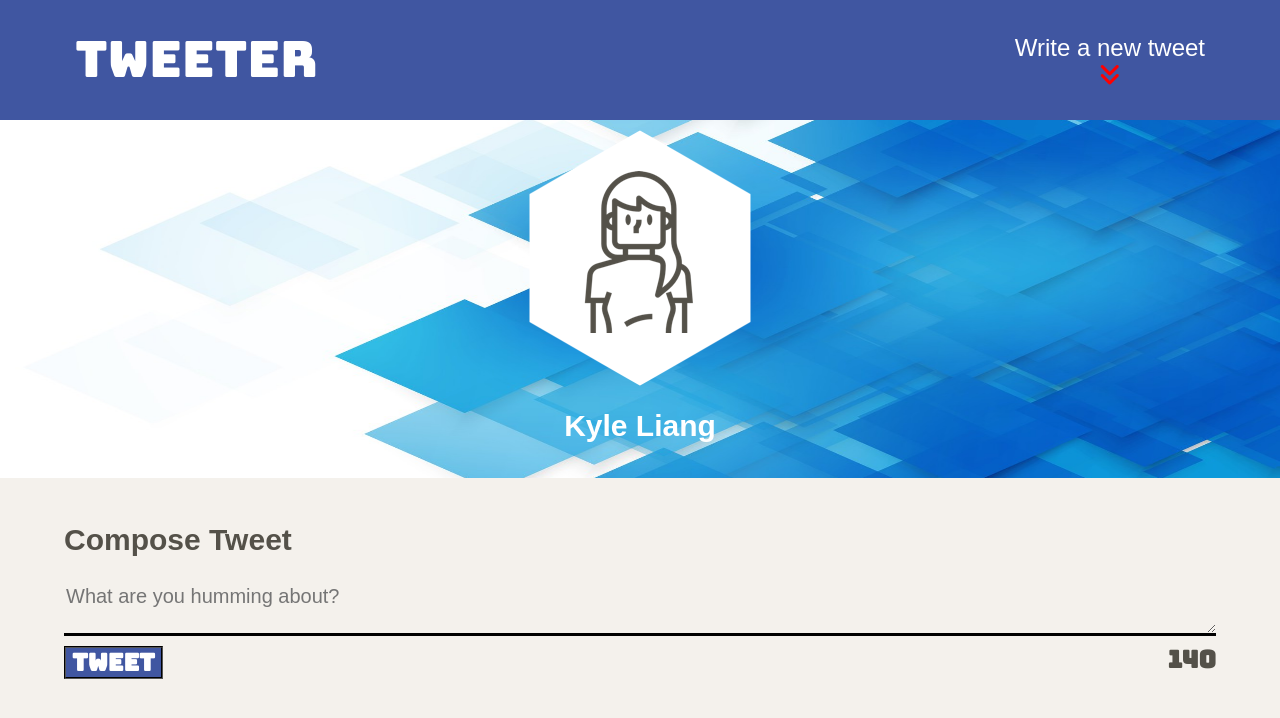
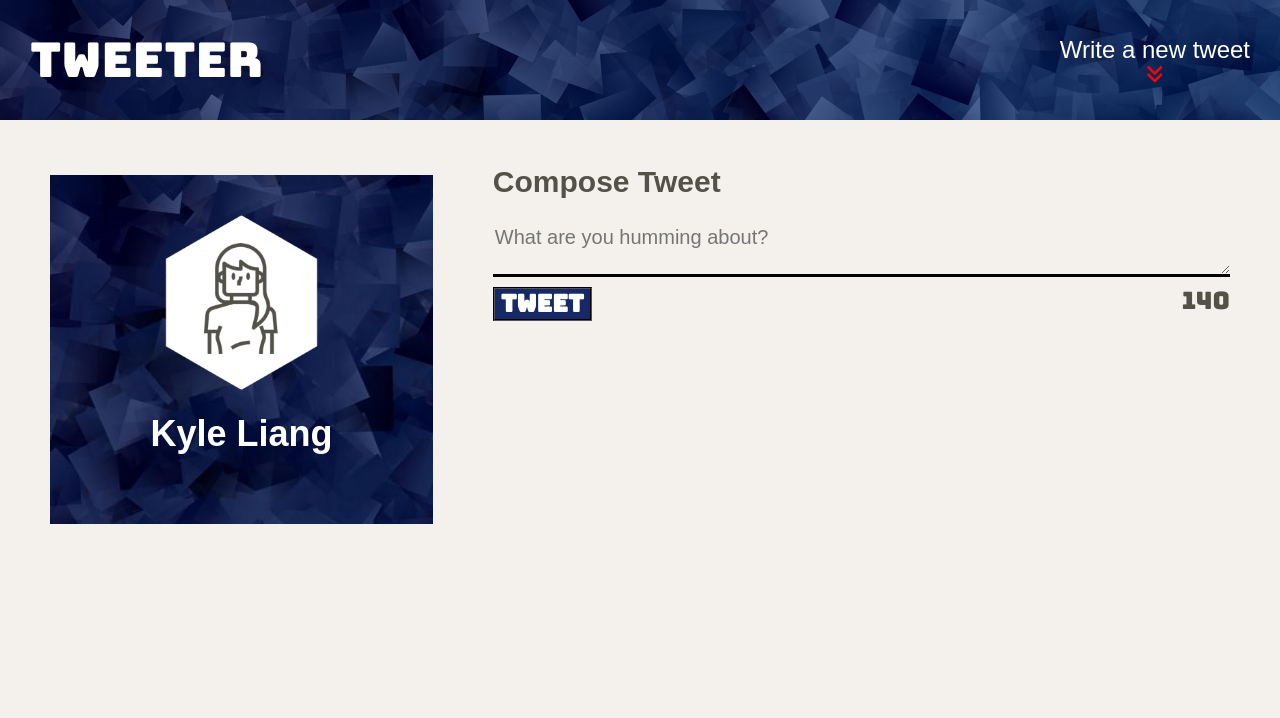
Before and after one commit to kliang1194/tweeter, a website: page public/index.html in a window 1280 px wide. Drawn offline with nearby package versions, Linux system fonts and the light colour scheme; no server answers.

Commit message:
Fix styling and CSS

```diff
--- a/public/index.html
+++ b/public/index.html
@@ -3,6 +3,12 @@
   <head>
     <!-- Meta Information -->
     <title>Tweeter - Home Page</title>
+
+
+    <meta
+    name="viewport"
+    content="width=device-width, initial-scale=1.0, maximum-scale=1.0"
+/>
 
     <!-- External CSS -->
     <link rel="stylesheet" href="https://cdnjs.cloudflare.com/ajax/libs/normalize/8.0.1/normalize.min.css" type="text/css" />
@@ -38,32 +44,35 @@
   <body>
     <!-- Top navigation bar (fixed) -->
     <nav>
-      <span class="a">Tweeter</span>
-      <span class="b">Write a new tweet<i class="fas fa-angle-double-down" style= "color: red"></i></span>
+      <span class="logo">Tweeter</span>
+      <span class="write-tweet">
+        <span class="write-new-tweet">Write a new tweet</span>
+      <i class="fas fa-angle-double-down" style= "color: red"></i>
+    </span>
     </nav>
 
     <!-- Header-->
     <header class="profile-header">
       <div class="user-image">
-          <img src="/images/profile-hex.png">
+          <img class="user-image" src="/images/profile-hex.png">
       </div>
       <br>
       <div class="user-name">
-          <h2><b>Kyle</b> Liang</h2>
+          <h2>Kyle Liang</h2>
       </div>
-  </header>
+    </header>
 
     <!-- Page-specific (main) content here -->
     <main class="main-container">
 
       <!--Animated Error Messages-->
       <section id="error-message">
-      <span id="error-message-empty" class="error-message">
+      <span id="error-message-empty" class="error-message-box">
         <i class="fas fa-exclamation-triangle" style= "color: red"></i>
         Please enter text before submitting a new Tweet!
         <i class="fas fa-exclamation-triangle" style= "color: red"></i>
       </span>
-      <span id="error-message-tooLong" class="error-message">
+      <span id="error-message-tooLong" class="error-message-box">
         <i class="fas fa-exclamation-triangle" style= "color: red"></i>
         Please reduce your tweent content to less than or equal to 140 characters!
         <i class="fas fa-exclamation-triangle" style= "color: red"></i>
@@ -72,10 +81,10 @@
 
       <!--HTML for creating new tweet-->
     <section class="new-tweet">
-      <h2>Compose Tweet</h2>
+      <h2 class="new-tweet-header">Compose Tweet</h2>
       <form action="/tweets" method="POST" id="new-tweet-form">
         <textarea name="text" id="tweet-text" placeholder="What are you humming about?"></textarea>
-        <div>
+        <div class="new-tweet-footer">
           <button id="submit" type="submit">Tweet</button>
           <output name="counter" class="counter" for="tweet-text">140</output>
         </div>
--- a/public/styles/header.css
+++ b/public/styles/header.css
@@ -1,10 +1,7 @@
 .profile-header {
   width: 100%;
-  background-color: #6699CC;
-  background: url(../images/abstract-background.jpeg);
-  background-repeat: no-repeat;
-  background-size: 100% 100%;
-  margin-top: 120px;
+  background-image: url(../images/blue-wallpaper.jpeg);
+  margin-top: 100px;
   display: flex;
   flex-direction: column;
   align-items: center;
@@ -14,6 +11,37 @@
   padding: 10px;
 }
 
+.user-image {
+  display: flex;
+  margin-left: 10px;
+  margin-right: 10px;
+  max-width: 150px;
+  max-height: 150px;
+  height: auto;
+  width: auto;
+  justify-content: center;
+}
+
 .user-name {
-  margin-top: -30px
+  margin-top: -30px;
+  font-size: 1.25rem;
 }
+
+@media only screen and (min-width: 1024px) {
+.profile-header {
+  margin-top: 175px;
+  margin-left: 50px;
+  margin-right: 30px;
+  padding-top: 40px;
+  padding-bottom: 40px;
+}
+
+.user-image {
+  max-width: 175px;
+  max-height: 175px;
+}
+
+.user-name {
+  font-size: 1.5rem;
+}
+}
--- a/public/styles/layout.css
+++ b/public/styles/layout.css
@@ -3,7 +3,7 @@
  * https://css-tricks.com/international-box-sizing-awareness-day/
  * Do not modify these two selectors, please
  */
-html {
+ html {
   box-sizing: border-box;
 }
 *, *:before, *:after {
@@ -19,7 +19,7 @@ html {
   background-color: #f4f1ec;
   font-size: 20px;
   font-family: 'Source Sans Pro', sans-serif;
-  font-weight: 600;
+  font-weight: 400;
   display: flex;
   flex-direction: column;
   align-content: center;
@@ -35,6 +35,18 @@ main {
   align-items: center;
   padding-top: 20px;
 }
-/*
- * Additional CSS can be defined below or in other CSS files, as per instructions
- */
+
+ @media only screen and (min-width: 1024px) {
+  body {
+    flex-direction: row;
+    align-items: flex-start;
+  }
+
+  main {
+    width: 200%;
+    background-color: #f4f1ec;
+    margin-top: 120px;
+    margin-right: 50px;
+    margin-left: 30px;
+  }
+}
--- a/public/styles/nav.css
+++ b/public/styles/nav.css
@@ -1,42 +1,56 @@
 nav {
-  height: 120px;
+  height: 100px;
   width: 100%;
-  background-color: #4056A1;
-  font-size: 50px;
-  font-family: 'Bungee', sans-serif;
+  background-image: url(../images/blue-wallpaper.jpeg);
   color: #FFFF;
   display: flex;
   justify-content: space-between;
   position: fixed;
-  z-index: 1;
+  z-index: 3;
   top: 0;
   padding-left: 1.5em;
   padding-right: 1.5em;
 }
 
-span {
-  display: flex;
-  font-weight: 400;
-}
-
-.a {
+.logo {
   display: flex;
   text-align: end;
   flex-wrap: wrap;
+  font-size: 1.75rem;
   font-family: 'Bungee', sans-serif;
   justify-content: center;
   flex-direction: column;
-
 }
 
-.b {
+span.write-tweet {
   display: flex;
-  font-family: sans-serif;
+  flex-direction: column;
+  justify-content: center;
+  align-items: center;
+}
+
+span.write-new-tweet {
+  font-size: 1rem;
+  display: flex;
+  font-family: "Arial Bold", sans-serif;
   flex-direction: column;
   justify-content: center;
   flex-wrap: wrap;
   align-content: center;
-  font-weight: 400;
-  font-size: 24px;
   align-items: center;
 }
+
+
+@media only screen and (min-width: 1024px)  {
+  nav {
+    height: 120px;
+  }
+
+  .logo {
+    font-size: 3rem;
+  }
+
+  span.write-new-tweet {
+    font-size: 1.5rem;
+  }
+}
--- a/public/styles/new-tweet.css
+++ b/public/styles/new-tweet.css
@@ -5,40 +5,36 @@
   background-color:#f4f1ec;
   font-family: sans-serif;
 }
-.new-tweet form {
+
+#new-tweet-form {
   display: flex;
   flex-direction: column;
 }
 
-textarea {
+#tweet-text {
   background-color: #f4f1ec;
   border: hidden;
   border-bottom: 3px solid black;
   margin-bottom: 5px;
 }
 
-.new-tweet div {
+.new-tweet-footer {
   display: flex;
   flex-direction: row;
   justify-content: space-between;
-}
-
-.new-tweet button {
-  background-color: #4056A1;
-  color: white;
-  border-style:groove;
-  font-weight: bolder;
   font-family: 'Bungee', sans-serif;
   font-size: 24px;
   margin-top: 5px;
 }
 
-.new-tweet output {
-  font-family: "Bungee", sans-serif;
-  font-size: 24px;
-  margin-top: 5px;
+#submit {
+  background-color: #162966;
+  color: white;
+  border-style:groove;
+  font-weight: bolder;
 }
-.new-tweet button:hover {
+
+#submit:hover {
   background-color: lightsteelblue;
 }
 
@@ -46,7 +42,7 @@ textarea {
   color: red
 }
 
-.error-message {
+.error-message-box {
     display: flex;
     border: 3px solid red;
     justify-content: space-around;
@@ -60,3 +56,9 @@ textarea {
   margin-left: 5px;
   margin-right: 5px;
 }
+
+@media only screen and (min-width: 1024px) {
+ .new-tweet {
+   width: 100%;
+ }
+}
--- a/public/styles/tweets.css
+++ b/public/styles/tweets.css
@@ -1,4 +1,4 @@
-section#tweets-container {
+#tweets-container {
   width: 90%;
   display:flex;
   background-color:#f4f1ec;
@@ -9,16 +9,15 @@ section#tweets-container {
 .tweet {
   border: 3px solid black;
   width: 100%;
-  margin-top: 50px;
+  margin-top: 20px;
   padding: 20px;
-  /* transition: box-shadow 0.1s; */
 }
 
 .tweet-header {
   display: flex;
   flex-direction: row;
   justify-content: space-between;
-  margin-bottom: 20px;
+  margin-bottom: 10px;
   font-size: 20px;
   align-items: center;
 }
@@ -29,11 +28,11 @@ section#tweets-container {
   align-items: flex-end;
 }
 
-article.tweet img {
+.tweet img {
   margin-left: 10px;
   margin-right: 10px;
-  max-width: 80px;
-  max-height: 80px;
+  max-width: 70px;
+  max-height: 70px;
   height: auto;
   width: auto;
 }
@@ -47,7 +46,7 @@ article.tweet img {
   padding: 10px;
 }
 
-article.tweet:hover {
+.tweet:hover {
   box-shadow: 10px 10px #C8C8C8;
 }
 
@@ -57,8 +56,7 @@ article.tweet:hover {
   display: flex;
   flex-direction: row;
   justify-content: space-between;
-  padding: 7px;
-  margin-top: 10px;
+  padding-top: 20px;
   font-size: 15px;
 }
 
@@ -70,3 +68,9 @@ article.tweet:hover {
 .tweet-response i:hover {
   color: darkkhaki;
 }
+
+@media only screen and (min-width: 1024px) {
+#tweets-container {
+    width: 100%;
+  }
+}
--- a/server/data-files/initial-tweets.json
+++ b/server/data-files/initial-tweets.json
@@ -8,7 +8,7 @@
     "content": {
       "text": "If I have seen further it is by standing on the shoulders of giants"
     },
-    "created_at": 1636921798074
+    "created_at": 1637077043127
   },
   {
     "user": {
@@ -19,6 +19,6 @@
     "content": {
       "text": "Je pense , donc je suis"
     },
-    "created_at": 1637008198074
+    "created_at": 1637163443127
   }
 ]
```
Also changed, not shown: public/images/blue-wallpaper.jpeg (added).
